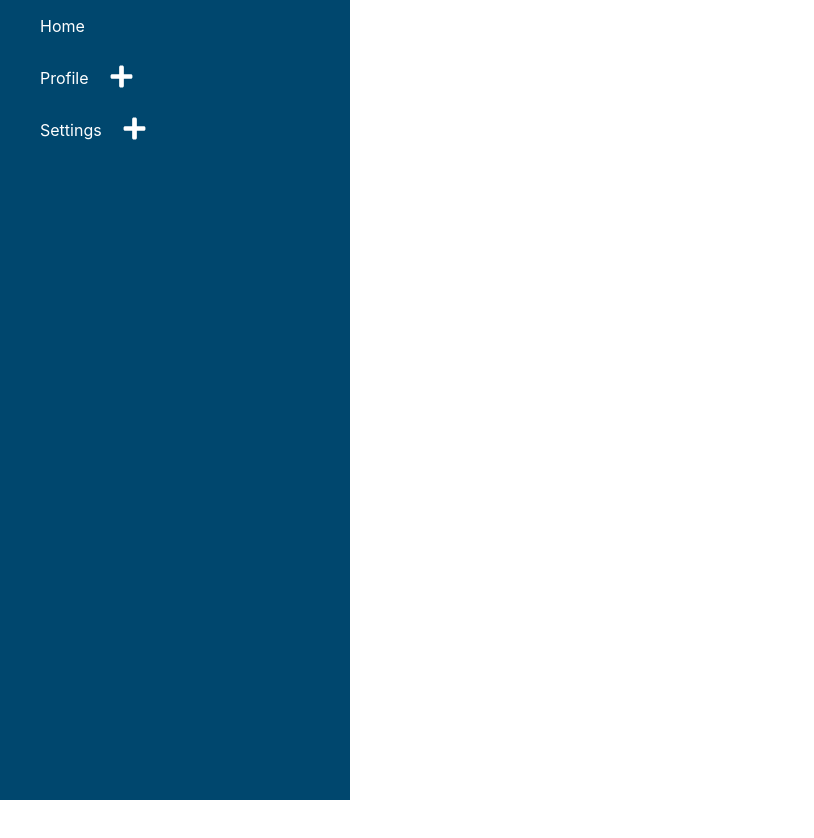
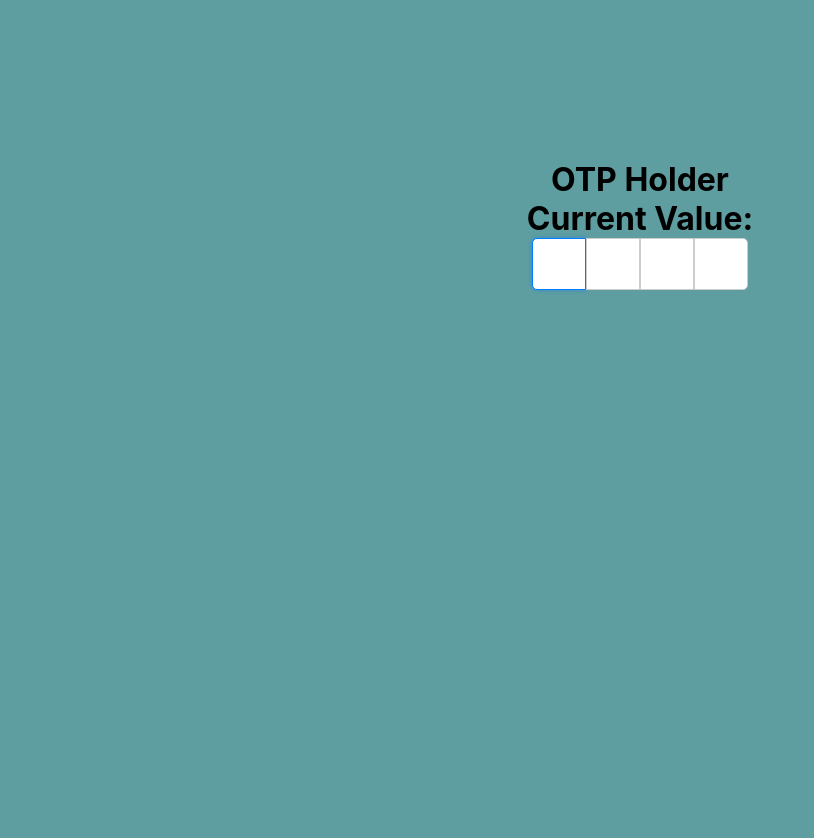
Before and after one commit to UDAY525/ui-library, a React (Create React App) app: page / in a window 1280 px wide. Shown: the top 838 px of the page, without its empty margins (0-814 px from the left). Before the commit the page ends 800 px from the top, so only its background shows below. Built offline with nearby package versions, Linux system fonts and the light colour scheme.

Commit message:
otp holder added

```diff
--- a/src/App.js
+++ b/src/App.js
@@ -6,6 +6,7 @@ import ImageSlider from './components/image-slider';
 import LoadMoreData from './components/load-more-data';
 import TreeView from './components/tree-ui';
 import menus from './components/tree-ui/data';
+import OtpHolder from './components/otp-entry/OtpHolder';
 function App() {
   return (
     <div className="App">
@@ -29,7 +30,10 @@ function App() {
       {/* <LoadMoreData/> */}
 
       {/* Tree View */}
-      <TreeView menus={menus}/>
+      {/* <TreeView menus={menus}/> */}
+
+      {/* OTP Entry */}
+      <OtpHolder/>
     </div>
   );
 }
--- /dev/null
+++ b/src/components/otp-entry/OtpHolder.js
@@ -0,0 +1,59 @@
+import React from "react";
+import { useState, useRef, useEffect } from "react";
+import "./style.css";
+
+const OtpHolder = () => {
+  const otpLength = 4;
+  const [otpArr, setOtpArr] = useState(new Array(otpLength).fill(""));
+  const inputBoxRefs = useRef(new Array(otpLength));
+
+  const handleEachInputChange = (e, index) => {
+    const value = e.target.value.trim();
+    if (isNaN(value) || value === "") return; // Prevent non-numeric and empty space characters
+    const copiedOtpArr = [...otpArr];
+    copiedOtpArr[index] = value.slice(-1); // Take only the last character
+    setOtpArr(copiedOtpArr);
+    if (index + 1 < otpLength) inputBoxRefs.current[index + 1].focus();
+  };
+
+  const handleInputKeyChanges = (e, index) => {
+    if (e.code === "Space") return; // Prevent spacebar default behavior
+    if (e.code === "Backspace") {
+      const copiedOtpArr = [...otpArr];
+      copiedOtpArr[index] = ""; // Clear the current input
+      setOtpArr(copiedOtpArr);
+      if (index - 1 >= 0) {
+        inputBoxRefs.current[index - 1].focus(); // Move to the previous input box
+      }
+    }
+  };
+
+  useEffect(() => {
+    if (inputBoxRefs?.current[0]) {
+      inputBoxRefs.current[0].focus();
+    }
+  }, []);
+  console.log(otpArr);
+  return (
+    <div className="otp-screen">
+      <div>OTP Holder</div>
+      <div>
+        Current Value: <span>{otpArr.join("")}</span>
+      </div>
+      <div className="otp-wrapper">
+        {otpArr.map((curr, index) => (
+          <input
+            type="text"
+            ref={(el) => (inputBoxRefs.current[index] = el)}
+            key={index}
+            value={curr}
+            onChange={(e) => handleEachInputChange(e, index)}
+            onKeyDown={(e) => handleInputKeyChanges(e, index)}
+          />
+        ))}
+      </div>
+    </div>
+  );
+};
+
+export default OtpHolder;
--- /dev/null
+++ b/src/components/otp-entry/style.css
@@ -0,0 +1,41 @@
+.otp-screen {
+    background-color: cadetblue;
+    min-height: 100dvh;
+    padding-top: 10rem;
+}
+
+.otp-screen div {
+    font-weight: bold;
+    font-size: 2rem;
+}
+
+.otp-screen div:nth-child(2) span{
+    color: #e50000d1;
+}
+
+input {
+    width: 3rem;
+    height: 3rem;
+    text-align: center;
+    font-size: 1.5rem;
+    border: 1px solid #ccc;
+    transition: border-color 0.3s, box-shadow 0.3s;
+}
+
+input:hover {
+    border-color: #007bff;
+}
+
+input:focus {
+    border-color: #007bff;
+    box-shadow: 0 0 5px rgba(0, 123, 255, 0.5);
+    outline: none;
+}
+
+input:nth-child(1) {
+    border-radius: 5px 0 0 5px;
+}
+
+input:last-child {
+    border-radius: 0 5px 5px 0;
+}
```
